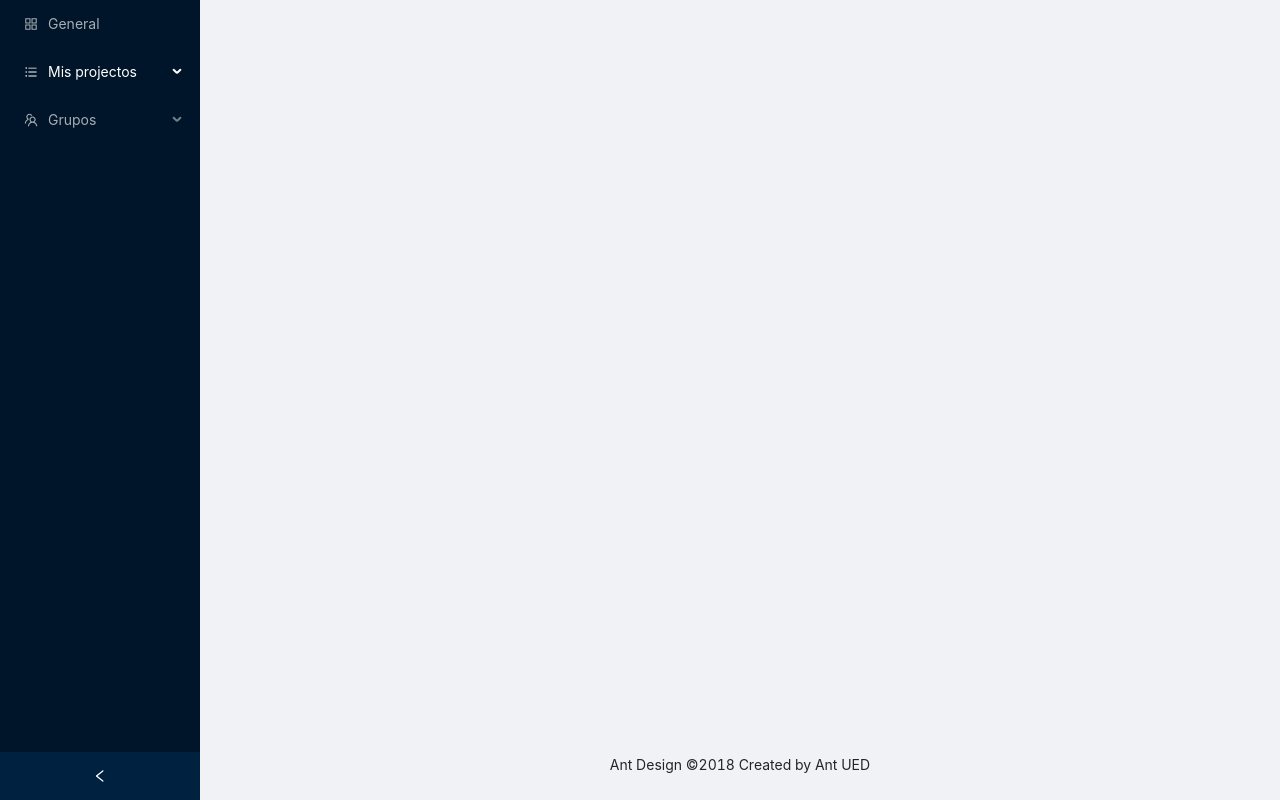
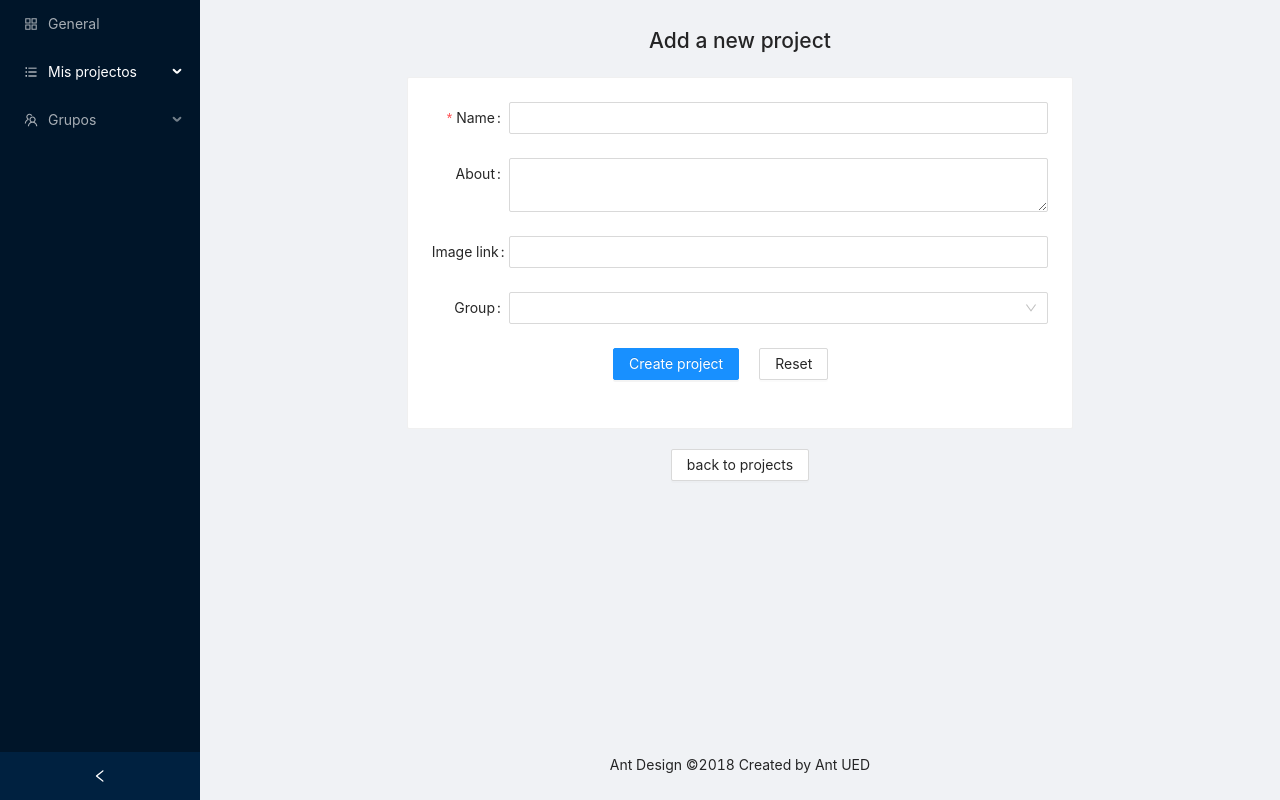
Before and after one commit to MarksASP95/estim, a React (Create React App) app: page /new-project in a window 1280 px wide. Built offline with nearby package versions, Linux system fonts and the light colour scheme.

Commit message:
Add NewProject view

```diff
--- a/src/components/EstimLayout/EstimLayout.tsx
+++ b/src/components/EstimLayout/EstimLayout.tsx
@@ -14,6 +14,7 @@ import {
 
 import ProjectList from '../ProjectList/ProjectList';
 import Project from '../../models/Project';
+import NewProject from '../NewProject/NewProject';
 
 import './EstimLayout.scss';
 
@@ -109,15 +110,13 @@ const EstimLayout = () => {
                 <Content style={{ margin: '0 16px' }}>
                     <div className="site-layout-background" style={{ padding: 24, height: '100%' }}>
                         <Switch>
-                            <Route path="/projects/some_id">
-                                <h2>This is a project</h2>
-                            </Route>
-                            <Route path="/projects/another_id">
-                                <h2>This is another project</h2>
+                            <Route path="/new-project">
+                                <NewProject />
                             </Route>
                             <Route exact path="/">
                                 <ProjectList projects={mockProjects} />
                             </Route>
+
                         </Switch>
                     </div>
                 </Content>
--- /dev/null
+++ b/src/components/NewProject/NewProject.tsx
@@ -0,0 +1,89 @@
+import React from 'react'
+import { Link } from 'react-router-dom'
+
+import { Form, Input, Button, Select, Row, Col, Card } from 'antd';
+
+const { Option } = Select;
+
+const layout = {
+    labelCol: { span: 3 },
+    wrapperCol: { span: 21 },
+};
+
+const NewProject = () => {
+
+    const [form] = Form.useForm();
+
+    const onFinish = values => {
+        console.log(values);
+    };
+
+    const onReset = () => {
+        form.resetFields();
+    };
+
+    const groups = [
+        {name: 'Aether Solutions', id: '1'},
+        {name: 'Odalys', id: '2'}
+    ];
+    const getListOfGroups = () => {
+        return groups.map(group => {
+            return <Option key={group.id} value={group.id}>{group.name}</Option>
+        });
+    }
+
+    return (
+        <div>
+            <h2 style={{textAlign: 'center'}}>Add a new project</h2>
+
+            <Row style={{marginTop: 20}}>
+                <Col span={16} offset={4}>
+                    <Card>
+                        <Form {...layout} form={form} name="new-project" onFinish={onFinish}>
+                            <Form.Item name="name" label="Name" rules={[{ required: true }]}>
+                                <Input />
+                            </Form.Item>
+                            <Form.Item name="about" label="About">
+                                <Input.TextArea />
+                            </Form.Item>
+                            <Form.Item name="image" label="Image link">
+                                <Input />
+                            </Form.Item>
+                            <Form.Item name="group" label="Group">
+                                <Select
+                                    defaultValue={undefined}
+                                    allowClear
+                                >
+                                    { getListOfGroups() }
+                                </Select>
+                            </Form.Item>
+                            <Row>
+                                <Col span={12} offset={6} style={{textAlign: 'center'}}>
+                                    <Form.Item>
+                                        <Button type="primary" htmlType="submit" style={{marginRight: '20px'}}>
+                                            Create project
+                                        </Button>
+                                        <Button htmlType="button" onClick={onReset}>
+                                            Reset
+                                        </Button>
+                                    </Form.Item>
+                                </Col>
+                            </Row>
+                        </Form>
+                    </Card>
+                </Col>
+            </Row>
+
+            <div style={{textAlign: 'center', marginTop: 20}}>
+                <Link to="/">
+                    <Button>
+                        back to projects
+                    </Button>
+                </Link>
+            </div>
+
+        </div>
+    )
+}
+
+export default NewProject
--- a/src/components/ProjectList/ProjectList.tsx
+++ b/src/components/ProjectList/ProjectList.tsx
@@ -1,6 +1,8 @@
 import React from 'react'
-import { Card, Row, Col, Avatar } from 'antd';
-import { ArrowRightOutlined, EditOutlined, SettingOutlined } from '@ant-design/icons';
+import { Card, Row, Col, Avatar, Button } from 'antd';
+import { ArrowRightOutlined, EditOutlined, SettingOutlined, PlusOutlined } from '@ant-design/icons';
+
+import { Link } from 'react-router-dom';
 
 import Project from '../../models/Project';
 
@@ -57,6 +59,16 @@ const ProjectList = ({ projects }: ProjectListProps) => {
             <h2>Your projects</h2>
 
             <Row gutter={[16,16]}>
+                <Col span={24}>
+
+                    <Link to="/new-project">
+                        <Button type="primary" icon={<PlusOutlined />}>
+                            New project
+                        </Button>
+                    </Link>
+
+                </Col>
+
                 {getProjectsTemplate(8)}
             </Row>
         </div>
```
